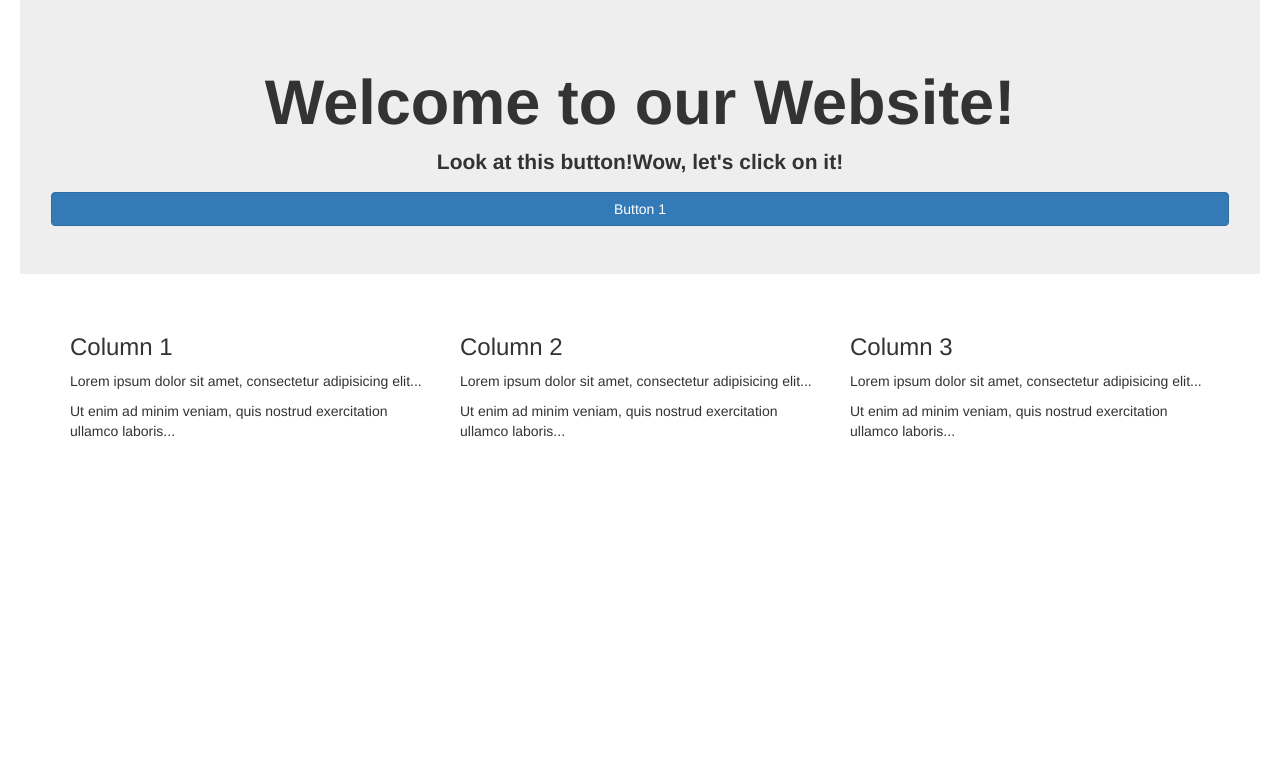
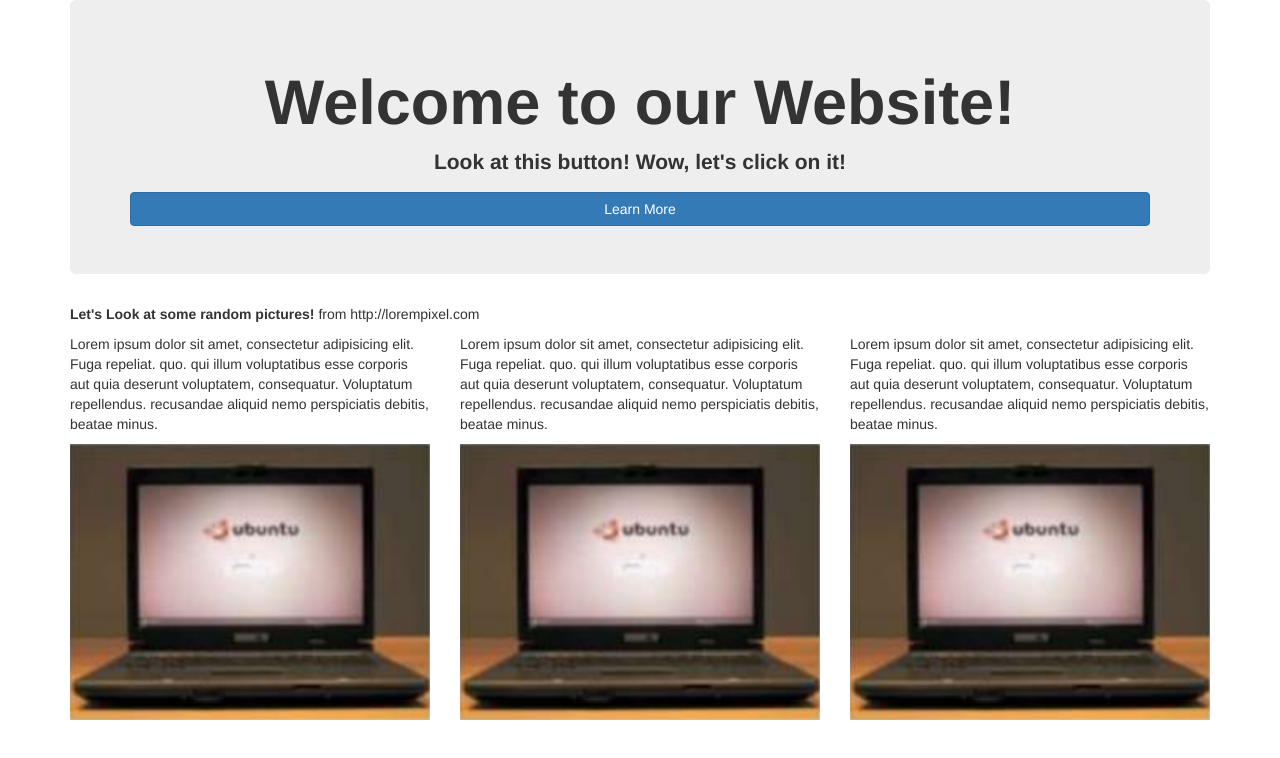
Before and after one commit to saadsohail05/Web-Programming, a plain HTML site: page Task 02/task2.html in a window 1280 px wide. Drawn offline with nearby package versions, Linux system fonts and the light colour scheme.

Commit message:
Hero Section Added and Navbar Updated

```diff
--- a/Task 02/task2.html
+++ b/Task 02/task2.html
@@ -1,50 +1,70 @@
-<!DOCTYPE html>
+
+    <!DOCTYPE html>
 <html lang="en">
 <head>
   <title>Bootstrap Example</title>
   <meta charset="utf-8">
   <meta name="viewport" content="width=device-width, initial-scale=1">
   <link rel="stylesheet" href="https://maxcdn.bootstrapcdn.com/bootstrap/3.4.1/css/bootstrap.min.css">
-  <style>
-
-
-    .jumbotron.custom-margin-jumbotron {
-margin-left: 20px;
-margin-right: 20px;
-}
-
-
-  </style>
 </head>
 <body>
 
-<div class="jumbotron text-center custom-margin-jumbotron">
-  <h1><b>Welcome to our Website!</b></h1>
-  <p><b>Look at this button!Wow, let's click on it!</b></p>
-  <div class="text-center" >
-    <button type="button" class="btn btn-primary" style="width: 95%;">Button 1</button>
-  </div>
-</div>
-
 <div class="container">
   <div class="row">
-    <div class="col-sm-9 ">
-        <p></p>
+    <div class="col-sm-12">
+      <div class="jumbotron text-center">
+        <h1><b>Welcome to our Website!</b></h1>
+        <p><b>Look at this button! Wow, let's click on it!</b></p>
+        <div class="text-center">
+          <button type="button" class="btn btn-primary" style="width: 100%;">Learn More</button>
+        </div>
       </div>
-    <div class="col-sm-4 ">
-      <h3>Column 1</h3>
-      <p>Lorem ipsum dolor sit amet, consectetur adipisicing elit...</p>
-      <p>Ut enim ad minim veniam, quis nostrud exercitation ullamco laboris...</p>
     </div>
-    <div class="col-sm-4 ">
-      <h3>Column 2</h3>
-      <p>Lorem ipsum dolor sit amet, consectetur adipisicing elit...</p>
-      <p>Ut enim ad minim veniam, quis nostrud exercitation ullamco laboris...</p>
+  </div>
+
+
+  <div class="row">
+    <div class="col-sm-9">
+        <p><b>Let's Look at some random pictures!</b> from http://lorempixel.com</p>
+      </div>
+    <div class="col-sm-4">
+      <div class="content-container">
+        <p>Lorem ipsum dolor sit amet,
+          consectetur adipisicing elit. Fuga
+          repeliat. quo. qui illum voluptatibus
+          esse corporis aut quia deserunt
+          voluptatem, consequatur.
+          Voluptatum repellendus. recusandae
+          aliquid nemo perspiciatis debitis,
+          beatae minus.</p>
+        <img src="./Snipaste_2024-02-22_00-53-11.png" alt="img" class="img-responsive">
+      </div>
     </div>
-    <div class="col-sm-4 ">
-      <h3>Column 3</h3>
-      <p>Lorem ipsum dolor sit amet, consectetur adipisicing elit...</p>
-      <p>Ut enim ad minim veniam, quis nostrud exercitation ullamco laboris...</p>
+    <div class="col-sm-4">
+      <div class="content-container">
+        <p>Lorem ipsum dolor sit amet,
+          consectetur adipisicing elit. Fuga
+          repeliat. quo. qui illum voluptatibus
+          esse corporis aut quia deserunt
+          voluptatem, consequatur.
+          Voluptatum repellendus. recusandae
+          aliquid nemo perspiciatis debitis,
+          beatae minus.</p>
+        <img src="./Snipaste_2024-02-22_00-53-11.png" alt="img" class="img-responsive">
+      </div>
+    </div>
+    <div class="col-sm-4">
+      <div class="content-container">
+        <p>Lorem ipsum dolor sit amet,
+          consectetur adipisicing elit. Fuga
+          repeliat. quo. qui illum voluptatibus
+          esse corporis aut quia deserunt
+          voluptatem, consequatur.
+          Voluptatum repellendus. recusandae
+          aliquid nemo perspiciatis debitis,
+          beatae minus.</p>
+        <img src="./Snipaste_2024-02-22_00-53-11.png" alt="img" class="img-responsive">
+      </div>
     </div>
   </div>
 </div>
```
Also changed, not shown: Task 02/Snipaste_2024-02-22_00-53-11.png (added).
